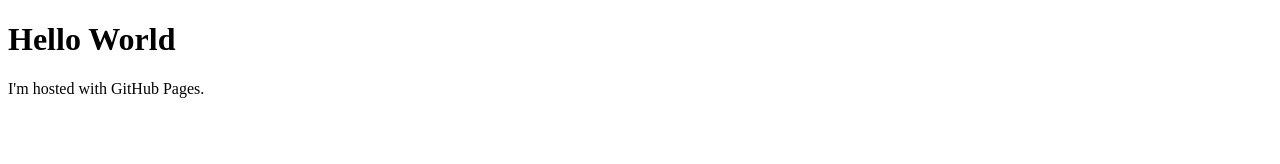
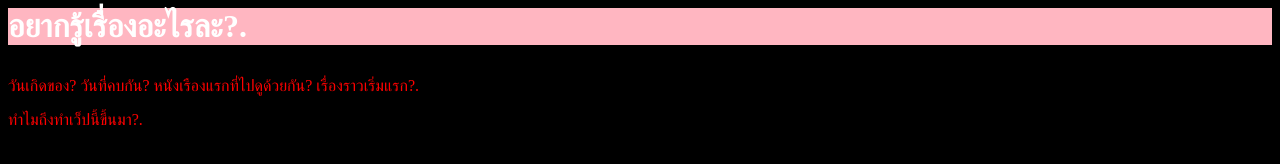
Before and after one commit to ictsu631310450/ITang_IGame, a plain HTML site: page index.html in a window 1280 px wide. Drawn offline with Linux system fonts and the light colour scheme.

Commit message:
Update index.html

```diff
--- a/index.html
+++ b/index.html
@@ -1,7 +1,9 @@
-<!DOCTYPE html>
 <html>
-<body>
-<h1>Hello World</h1>
-<p>I'm hosted with GitHub Pages.</p>
+<body style="background-color:black;">
+    <h1 style="background-color:lightpink;">
+        <p style="color:white">อยากรู้เรื่องอะไรละ?.</p>
+    </h1>
+    <p style="color:red">วันเกิดของ? วันที่คบกัน? หนังเรืองแรกที่ไปดูด้วยกัน? เรื่องราวเริ่มแรก?.</p>
+    <p style="color:red">ทำไมถึงทำเว็ปนี้ขึ้นมา?.</p>
 </body>
 </html>
```
